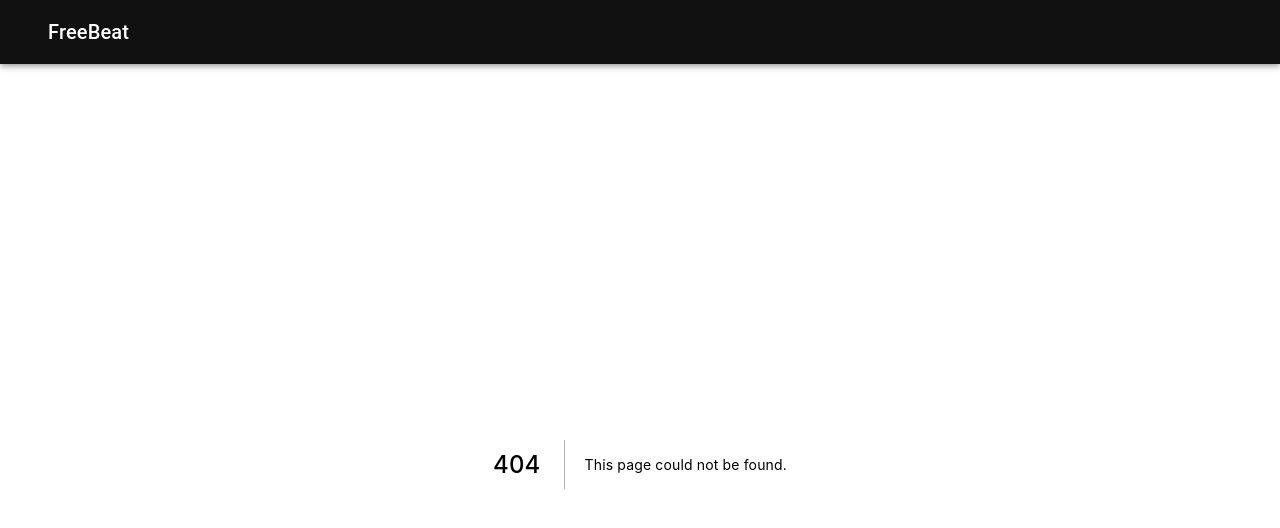
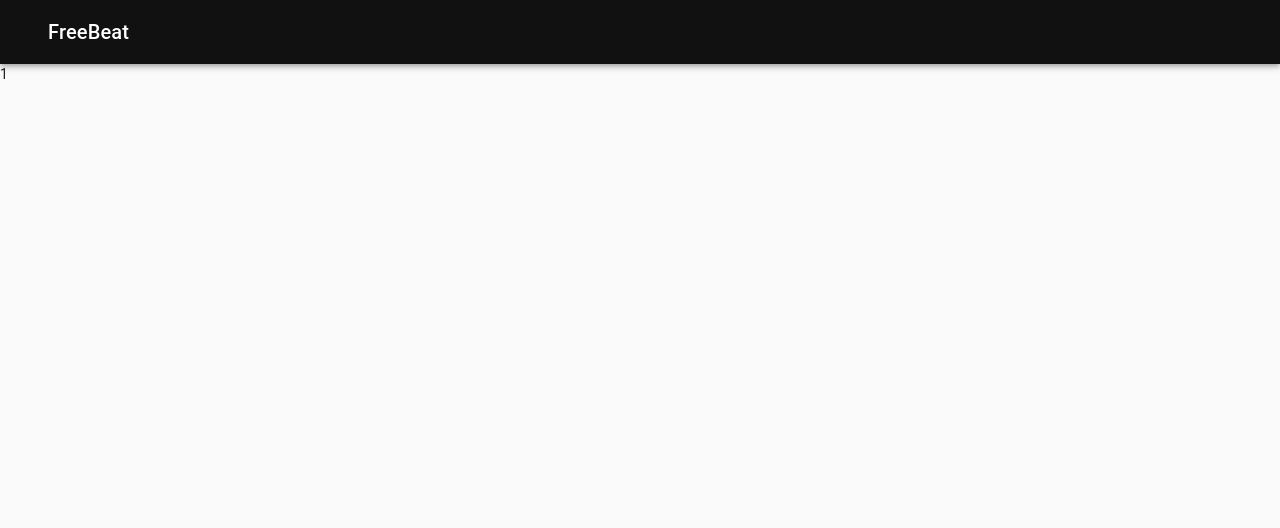
Before and after one commit to solt9029/freebeat, a Next.js app: page /playlists/1/edit in a window 1280 px wide. Before the commit this address had no page. Shown: the top 528 px of the page. Built offline with nearby package versions, Linux system fonts and the light colour scheme.

Commit message:
Add edit page

```diff
--- /dev/null
+++ b/pages/playlists/[id]/edit.tsx
@@ -0,0 +1,10 @@
+import { useRouter } from 'next/dist/client/router'
+
+const EditPage = () => {
+  const router = useRouter()
+  const { id } = router.query
+
+  return <div>{id}</div>
+}
+
+export default EditPage
```
